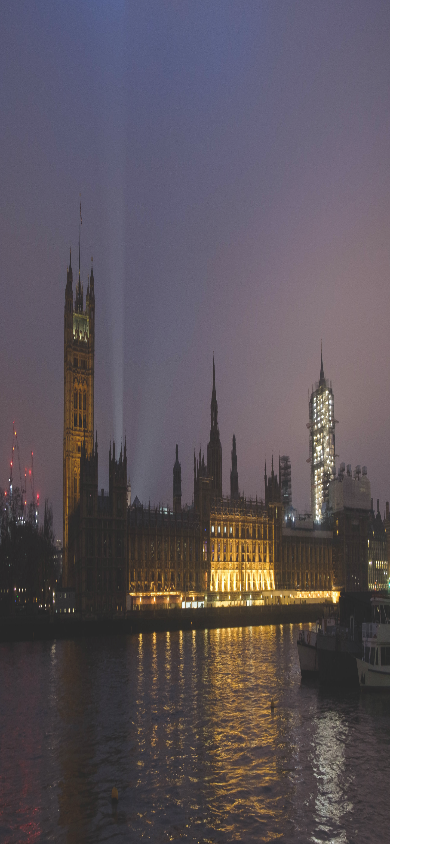
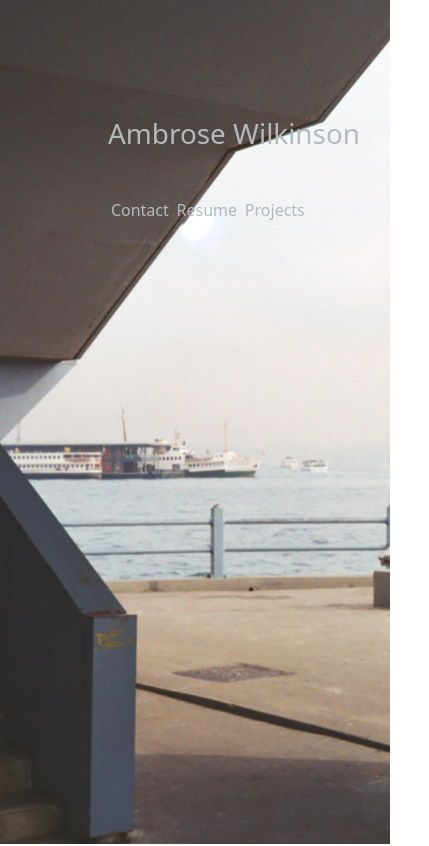
Before and after one commit to a-breezy/portfolio, a React (Create React App) app: page / in a window 390 px wide. Shown: the top 846 px of the page, 429 px wide, since content can reach past the window. Built offline with nearby package versions, Linux system fonts and the light colour scheme.

Commit message:
updated header to change image based on device size

```diff
--- a/src/App.js
+++ b/src/App.js
@@ -1,16 +1,12 @@
 import React, { useState } from "react";
 
 // import Footer from "./components/Footer";
-// import Navagation from "./components/Nav";
-
-// import About from "./components/About";
-// import DevPortfolio from "./components/DevPortfolio";
-// import Resume from "./components/Resume";
-// import Contact from "./components/Contact";
-// import Skills from "./components/Skills";
+import Nav from "./components/Nav";
 
 // page components
 import Home from "./pages/Home";
+import Contact from "./pages/Contact";
+import Resume from "./pages/Resume";
 
 import { ThemeProvider } from "react-bootstrap";
 import { BrowserRouter as Router, Routes, Route } from "react-router-dom";
@@ -18,12 +14,9 @@ import "bootstrap/dist/css/bootstrap.min.css";
 
 function App() {
 	// const [pages] = useState([
-	// 	// { name: "Home", component: [<Home />] },
-	// 	// { name: "About", component: <About /> },
-	// 	// { name: "Dev", component: <DevPortfolio /> },
-	// 	// {name: "photography", component: <Photography />},
-	// 	// { name: "Contact", component: <Contact /> },
-	// 	// { name: "Resume", component: <Resume /> },
+	// 	// { name: "Home", page: [<Home />] },
+	// 	// { name: "Contact", page: <Contact /> },
+	// 	// { name: "Resume", page: <Resume /> },
 	// ]);
 
 	const projects = [
@@ -36,6 +29,7 @@ function App() {
 			technologies: [
 				"HTML",
 				"JavaScript",
+				"CSS",
 				"Bulma",
 				"Polyfill.io",
 				"Google Maps API",
@@ -82,23 +76,16 @@ function App() {
 		// 	image: "kitchenSink",
 		// },
 	];
-	console.log(projects);
 	// const [currentPage, setCurrentPage] = useState(pages[0]);
 
 	return (
-		<ThemeProvider
-			breakpoints={["xxxl", "xxl", "xl", "lg", "md", "sm", "xs", "xxs"]}
-		>
-			{/*
-				header/hero
-				eventually will hold a menu bar
-			 */}
+		<ThemeProvider breakpoints={["xxl", "xl", "lg", "md", "sm", "xs"]}>
 			<div id="hero">
-				{/* <Navagation
-					pages={pages}
-					currentPage={currentPage}
-					setCurrentPage={setCurrentPage}
-				/> */}
+				<Nav
+				// pages={pages}
+				// currentPage={currentPage}
+				// setCurrentPage={setCurrentPage}
+				/>
 			</div>
 			<main>
 				<Router>
--- a/src/components/Nav/index.js
+++ b/src/components/Nav/index.js
@@ -1,10 +1,10 @@
 import React, { useEffect } from "react";
-import { Container, Navbar, Nav } from "react-bootstrap";
+import { Col, Container, Row } from "react-bootstrap";
+import { Link } from "react-router-dom";
 
 // import "./index.scss";
-// import Navbar from "../Navbar";
 
-const Navagation = (props) => {
+const Nav = (props) => {
 	const { pages = [], currentPage, setCurrentPage } = props;
 
 	// useEffect(() => {
@@ -12,36 +12,23 @@ const Navagation = (props) => {
 	// }, [currentPage]);
 
 	return (
-		<header id="nav" className="header">
-			<h1 className="text-center">Ambrose Wilkinson</h1>
-
-			{/* code to be refactored for a navagation when more pages are added */}
-			{/*
-			<Navbar expand="md" sticky="top">
-				<Container>
-					<Navbar.Brand className="nav logo" href="/">
-						<h1>Ambrose Wilkinson</h1>
-					</Navbar.Brand>
-					<Nav className="navlinks nav">
-						{pages.map((page, i) => (
-							<Nav.Link
-								className={`text-center ${currentPage.name === page.name}`}
-								key={page.name}
-							>
-								<span
-									onClick={() => {
-										setCurrentPage(page);
-									}}
-								>
-									{page.name}
-								</span>
-							</Nav.Link>
-						))}
-					</Nav>
-				</Container>
-			</Navbar> */}
-		</header>
+		<Container className="header">
+			<Row className="nav">
+				<Col>
+					<h1 className="text-center p-3">Ambrose Wilkinson</h1>
+				</Col>
+				<Col>
+					<nav expand="md" sticky="top" className="p-4">
+						<ul className="navlinks">
+							<li>Contact</li>
+							<li>Resume</li>
+							<li>Projects</li>
+						</ul>
+					</nav>
+				</Col>
+			</Row>
+		</Container>
 	);
 };
 
-export default Navagation;
+export default Nav;
--- a/src/components/Project/index.js
+++ b/src/components/Project/index.js
@@ -6,7 +6,7 @@ const Project = ({ projects }) => {
 
 	return (
 		<>
-			<h3 className="py-1 text-center">Projects</h3>
+			<h3 className="py-1 mt-4 text-center">Projects</h3>
 
 			<div className="py-2 project">
 				<h4 className="text-center" key={name}>
@@ -16,7 +16,11 @@ const Project = ({ projects }) => {
 				<h5 className="text-center">Technologies Used</h5>
 				<ul className="technology-skills">
 					{technologies.map((tech) => {
-						return <li className='skill' key={tech}>{tech}</li>;
+						return (
+							<li className="skill" key={tech}>
+								{tech}
+							</li>
+						);
 					})}
 				</ul>
 				<a href={url}>
--- a/src/index.css
+++ b/src/index.css
@@ -21,48 +21,41 @@ code {
 	background-size: 100% 100%;
 	opacity: 0.85;
 	height: 100vh;
+
+	color: rgb(220, 202, 137);
 }
 
-@media screen and (max-height: 768) {
+@media (max-width: 992px) {
 	#hero {
 		padding: 1px;
-		background-image: url("../src/assets/img/homepage/london-banner.jpg");
-		background-attachment: scroll;
-		background-position: 10% 20%;
+		background-image: url("../src/assets/img/homepage/turkey-banner.jpg");
+		background-attachment: fixed;
+		background-position: 40% 50%;
 		background-size: auto 100%;
+
+		color: rgb(165, 175, 179);
 	}
 }
 
-header {
+.header {
 	margin-top: 100px;
 	position: absolute;
 	left: 10%;
 	right: 10%;
 }
 
-header h1 {
-	color: aliceblue;
-	padding: 20px 20px;
+/* #nav {
+	width: 100%;
+} */
+
+.navlinks ul {
+	/* position: absolute; */
+	list-style: none;
 }
 
-.nav {
-	background-color: aliceblue;
-	opacity: 0.5;
-	width: 80%;
-	border-radius: 8px;
-}
-
-.nav.logo {
-	position: relative;
-	width: 40%;
-	text-align: center;
-}
-
-.nav.navlinks {
-	position: absolute;
-	padding: 5px;
-	right: 0px;
-	width: 30%;
+.navlinks li {
+	display: inline;
+	margin: 1vw;
 }
 
 #footer {
@@ -73,6 +66,7 @@ header h1 {
 /* About component */
 #about h2 {
 	margin-bottom: 30px;
+	font-size: 2rem;
 }
 
 .about-section {
--- a/src/pages/Resume.js
+++ b/src/pages/Resume.js
@@ -1,7 +1,7 @@
 import React from "react";
 import { Col, Container, Row } from "react-bootstrap";
 
-import resumePdf from "../../assets/resume/a.wilkinson.resume.pdf";
+import resumePdf from "../assets/resume/a.wilkinson.resume.pdf";
 
 const Resume = () => {
 	return (
```
Also changed, not shown: src/assets/img/homepage/turkey-banner.jpg (added).
